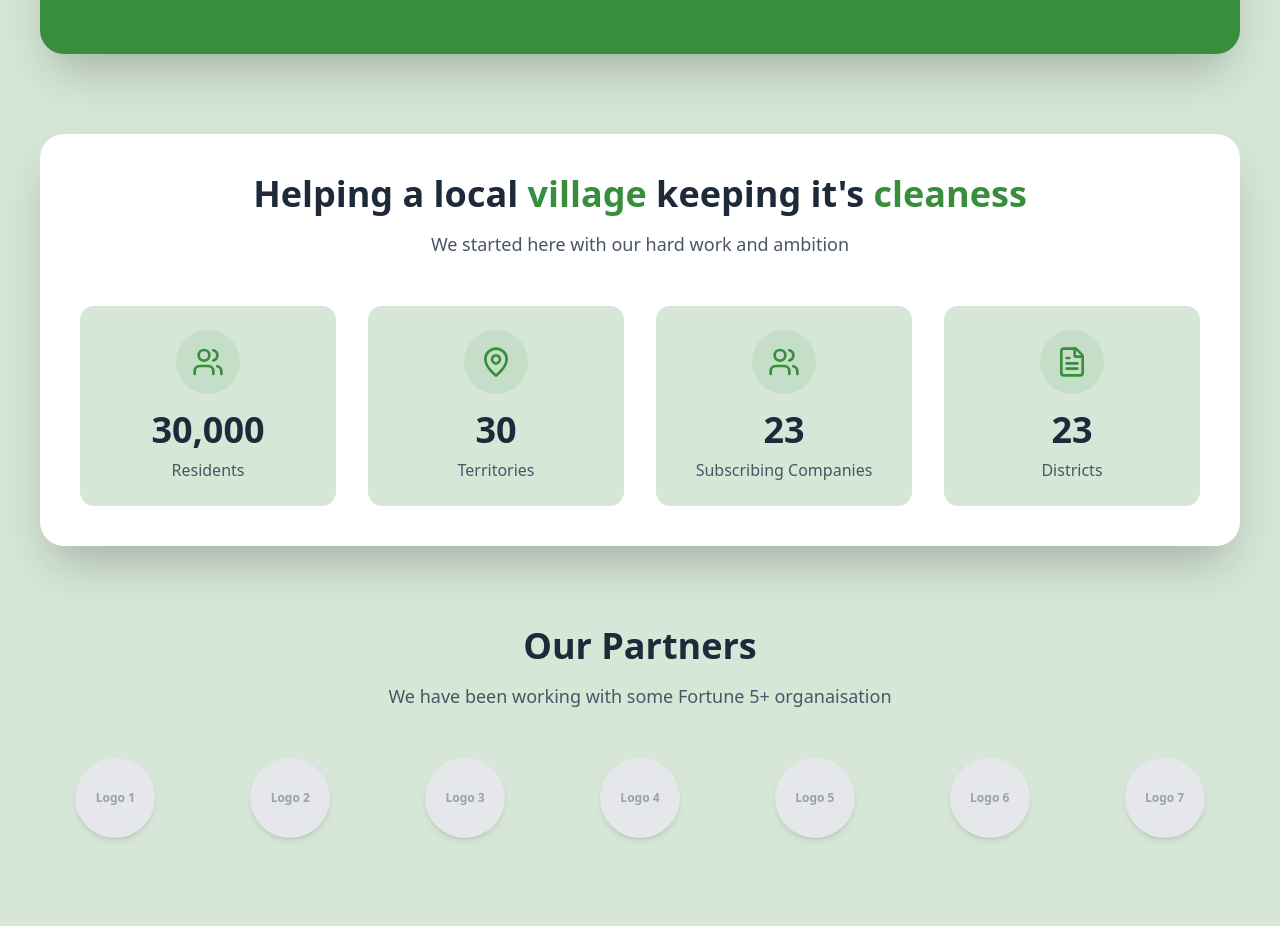
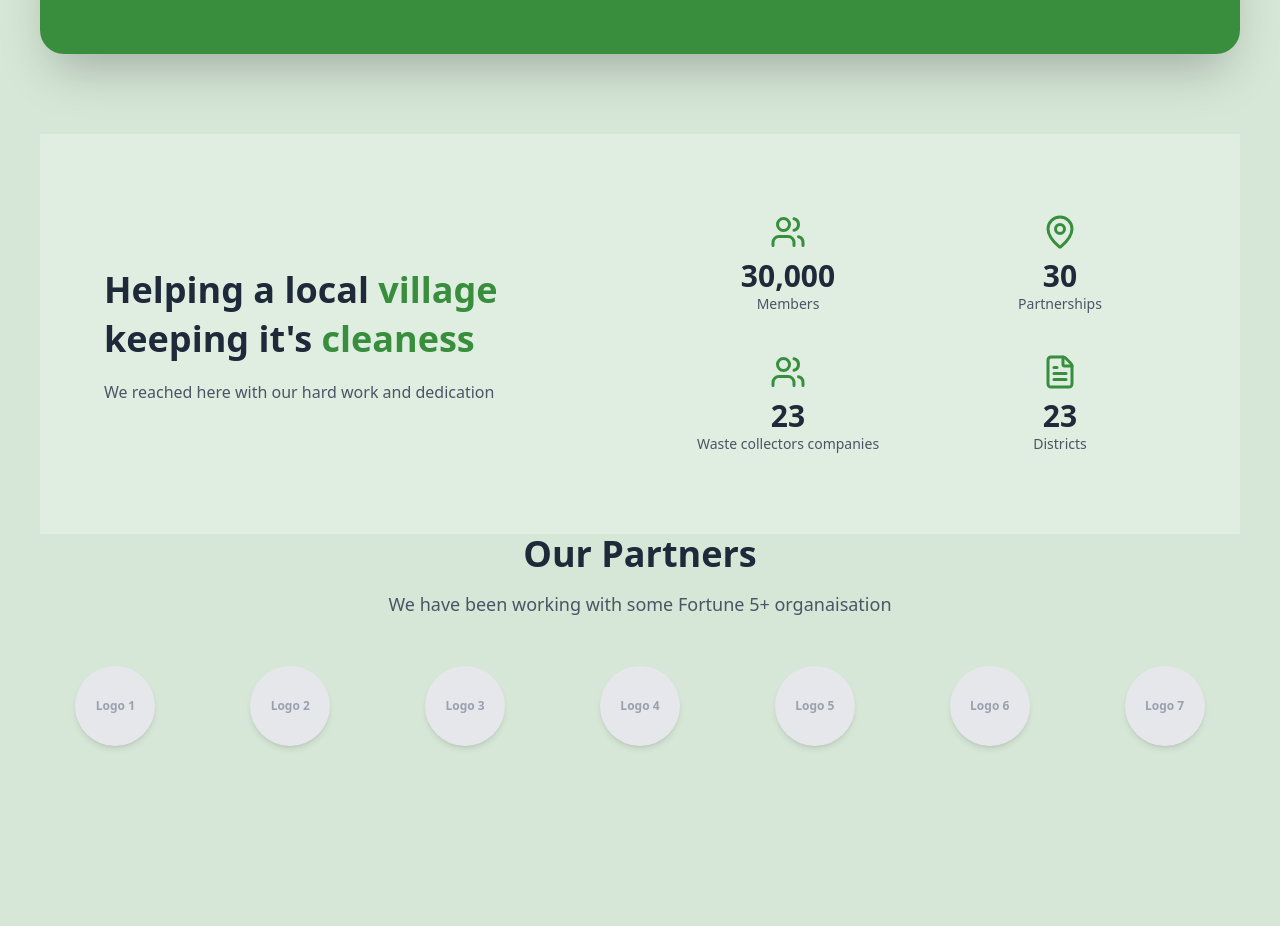
Before and after one commit to SheCanCODE-Capstone-Projects/Greenex_fe, a Next.js app: page / in a window 1280 px wide. Shown: the part 2100-3026 px from the top of the page. Built offline with nearby package versions, Linux system fonts and the light colour scheme.

Commit message:
style: refined the stats section

```diff
--- a/src/components/AboutSection.tsx
+++ b/src/components/AboutSection.tsx
@@ -112,69 +112,54 @@ const AboutSection: React.FC = () => {
         </div>
 
        {/* ===================== STATS SECTION ===================== */}
-        <div className="bg-white dark:bg-gray-800 rounded-3xl shadow-2xl p-10 mb-20">
-          <div className="text-center mb-12">
-            <h3 className="text-3xl md:text-4xl font-bold text-gray-800 dark:text-white mb-4">
-              Helping a local{" "}
-              <span className="text-primary-green">village</span> keeping
-              it&apos;s <span className="text-primary-green">cleaness</span>
+<div className="bg-[#dfeee0] py-20 px-6 md:px-16">
+  <div className="max-w-6xl mx-auto grid grid-cols-1 md:grid-cols-2 gap-16 items-center">
+
+    {/* LEFT SIDE TEXT */}
+    <div>
+      <h3 className="text-3xl md:text-4xl font-bold text-gray-800 mb-4 leading-snug">
+        Helping a local <span className="text-primary-green">village</span><br />
+        keeping it&apos;s <span className="text-primary-green">cleaness</span>
       </h3>
-            <p className="text-gray-600 dark:text-gray-400 text-lg">
-              We started here with our hard work and ambition
+      <p className="text-gray-600">
+        We reached here with our hard work and dedication
       </p>
     </div>
 
-          <div className="grid grid-cols-2 md:grid-cols-4 gap-8">
-            <div className="text-center p-6 rounded-xl bg-light-bg dark:bg-gray-700 hover:shadow-lg transition-shadow animate-fade-in-up">
-              <div className="inline-flex items-center justify-center w-16 h-16 bg-primary-green/10 rounded-full mb-4">
-                <Users className="text-primary-green" size={32} />
-              </div>
-              <p className="text-4xl font-bold text-gray-800 dark:text-white mb-2">
-                30,000
-              </p>
-              <p className="text-gray-600 dark:text-gray-400 font-medium">
-                Residents
-              </p>
+    {/* RIGHT SIDE 2x2 GRID */}
+    <div className="grid grid-cols-2 gap-10">
+
+      {/* Item 1 */}
+      <div className="text-center">
+        <Users className="text-primary-green mb-2 mx-auto" size={36} />
+        <p className="text-3xl font-bold text-gray-800">30,000</p>
+        <p className="text-gray-600 text-sm">Members</p>
       </div>
 
-            <div className="text-center p-6 rounded-xl bg-light-bg dark:bg-gray-700 hover:shadow-lg transition-shadow animate-fade-in-up animation-delay-100">
-              <div className="inline-flex items-center justify-center w-16 h-16 bg-primary-green/10 rounded-full mb-4">
-                <MapPin className="text-primary-green" size={32} />
-              </div>
-              <p className="text-4xl font-bold text-gray-800 dark:text-white mb-2">
-                30
-              </p>
-              <p className="text-gray-600 dark:text-gray-400 font-medium">
-                Territories
-              </p>
+      {/* Item 2 */}
+      <div className="text-center">
+        <MapPin className="text-primary-green mb-2 mx-auto" size={36} />
+        <p className="text-3xl font-bold text-gray-800">30</p>
+        <p className="text-gray-600 text-sm">Partnerships</p>
       </div>
 
-            <div className="text-center p-6 rounded-xl bg-light-bg dark:bg-gray-700 hover:shadow-lg transition-shadow animate-fade-in-up animation-delay-200">
-              <div className="inline-flex items-center justify-center w-16 h-16 bg-primary-green/10 rounded-full mb-4">
-                <Users className="text-primary-green" size={32} />
-              </div>
-              <p className="text-4xl font-bold text-gray-800 dark:text-white mb-2">
-                23
-              </p>
-              <p className="text-gray-600 dark:text-gray-400 font-medium">
-                Subscribing Companies
-              </p>
+      {/* Item 3 */}
+      <div className="text-center">
+        <Users className="text-primary-green mb-2 mx-auto" size={36} />
+        <p className="text-3xl font-bold text-gray-800">23</p>
+        <p className="text-gray-600 text-sm">Waste collectors companies</p>
       </div>
 
-            <div className="text-center p-6 rounded-xl bg-light-bg dark:bg-gray-700 hover:shadow-lg transition-shadow animate-fade-in-up animation-delay-300">
-              <div className="inline-flex items-center justify-center w-16 h-16 bg-primary-green/10 rounded-full mb-4">
-                <FileText className="text-primary-green" size={32} />
-              </div>
-              <p className="text-4xl font-bold text-gray-800 dark:text-white mb-2">
-                23
-              </p>
-              <p className="text-gray-600 dark:text-gray-400 font-medium">
-                Districts
-              </p>
-            </div>
+      {/* Item 4 */}
+      <div className="text-center">
+        <FileText className="text-primary-green mb-2 mx-auto" size={36} />
+        <p className="text-3xl font-bold text-gray-800">23</p>
+        <p className="text-gray-600 text-sm">Districts</p>
       </div>
     </div>
 
+  </div>
+</div>
         {/* ===================== PARTNERS SECTION ===================== */}
         <div className="text-center animate-fade-in-up">
           <h3 className="text-4xl font-bold text-gray-800 dark:text-white mb-4">
```
Lines whose indentation alone changed are shown as unchanged.
